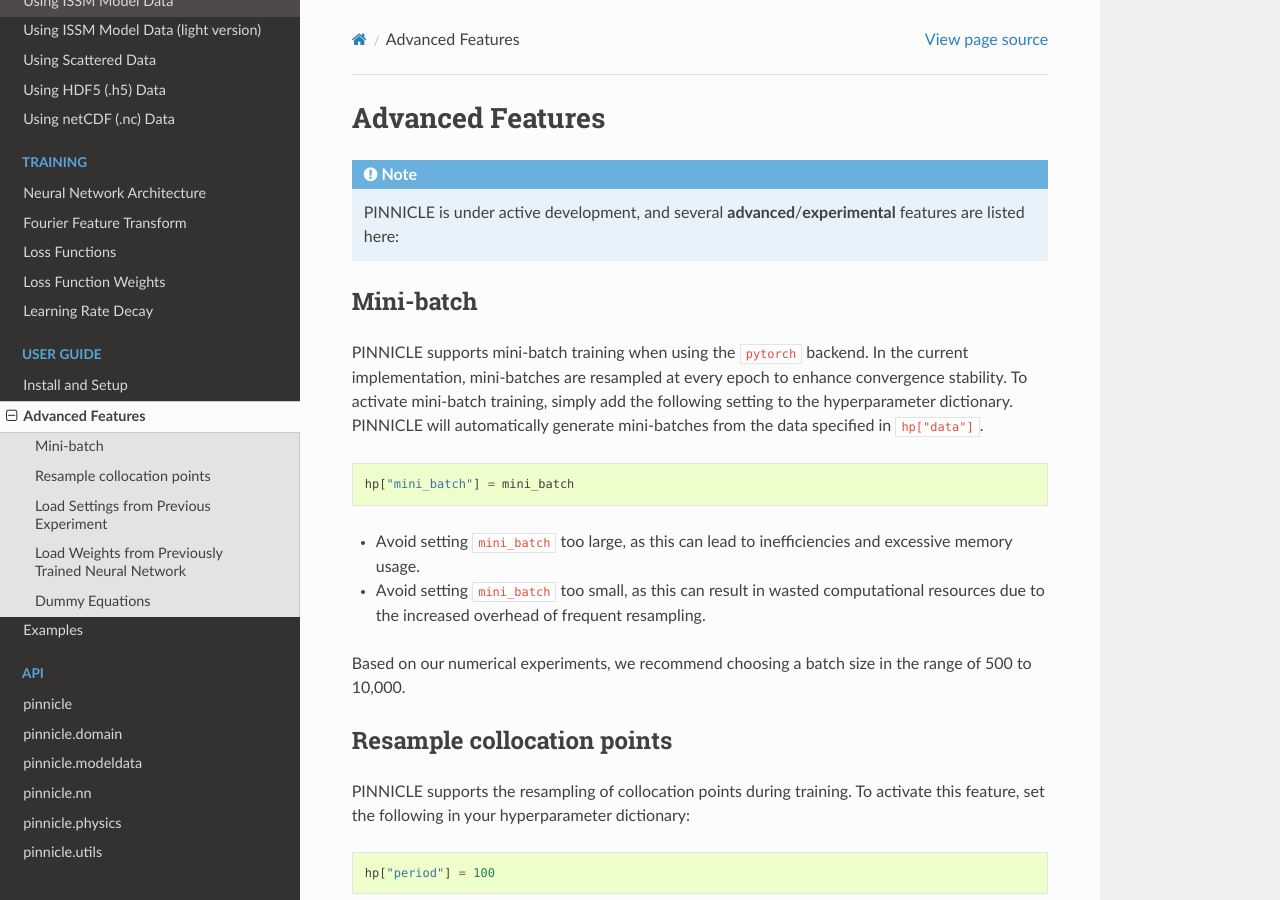
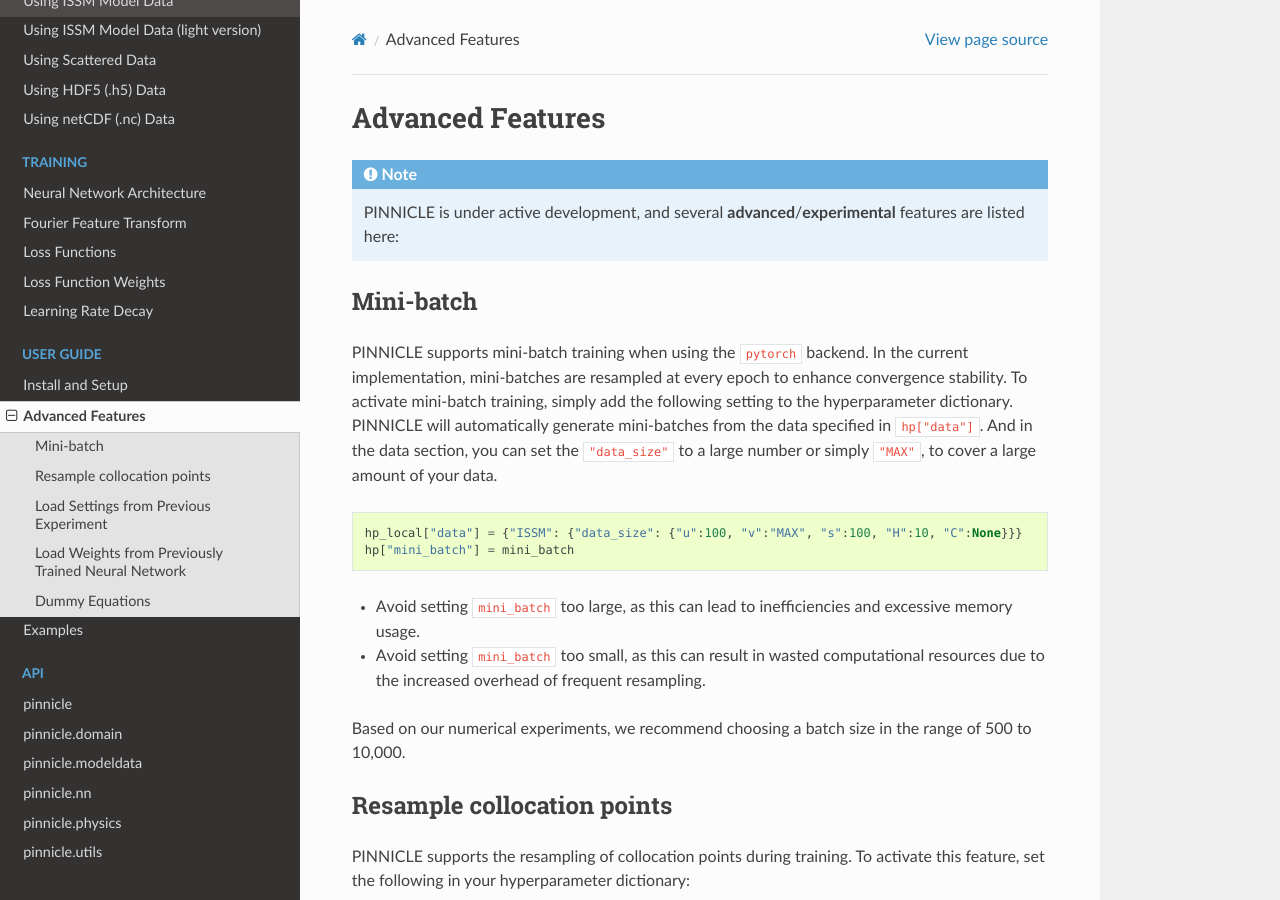
Before and after one commit to ISSMteam/PINNICLE, a Sphinx documentation site: the page built from docs/advanced.rst, in a window 1280 px wide and 900 px high. Built offline with Sphinx 7.4.7 and the Read the Docs theme 3.1.0, drawn with Linux system fonts in a browser that asks for light colours.

Commit message:
update doc for mini batch

```diff
--- a/docs/advanced.rst
+++ b/docs/advanced.rst
@@ -10,9 +10,11 @@
 
 PINNICLE supports mini-batch training when using the ``pytorch`` backend. In the current implementation, mini-batches are resampled at every epoch to enhance convergence stability.
 To activate mini-batch training, simply add the following setting to the hyperparameter dictionary. PINNICLE will automatically generate mini-batches from the data specified in ``hp["data"]``.
+And in the data section, you can set the ``"data_size"`` to a large number or simply ``"MAX"``, to cover a large amount of your data.
 
 .. code-block:: python
 
+   hp_local["data"] = {"ISSM": {"data_size": {"u":100, "v":"MAX", "s":100, "H":10, "C":None}}}
    hp["mini_batch"] = mini_batch
 
 - Avoid setting ``mini_batch`` too large, as this can lead to inefficiencies and excessive memory usage.
```
Also changed, not shown: 1 other file.
